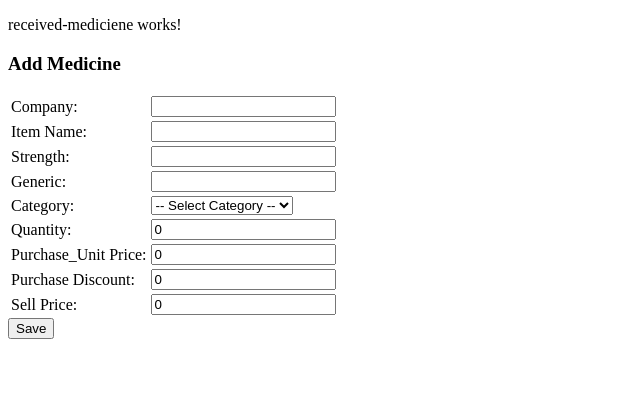
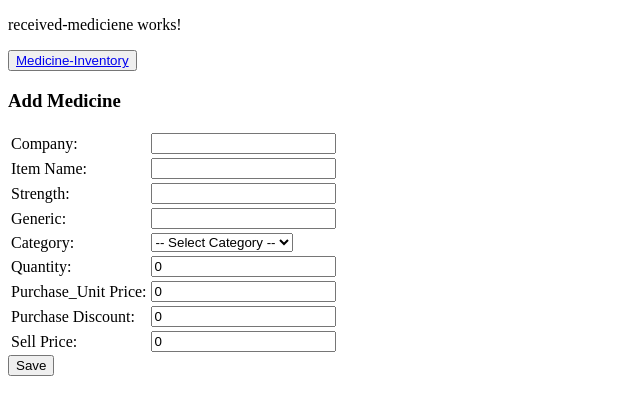
Before and after one commit to OmarFaruq97/pharmacy_management_system, an Angular app in the folder pharmacy_management_frontend/: page /receive-med in a window 1280 px wide. Shown: the top 414 px of the page, without its empty margins (0-640 px from the left). Built offline with nearby package versions, Linux system fonts and the light colour scheme.

Commit message:
update project
must read before coding.

```diff
--- a/pharmacy_management_frontend/src/app/core/inventory.service.ts
+++ b/pharmacy_management_frontend/src/app/core/inventory.service.ts
@@ -23,9 +23,10 @@ export class InventoryService {
   deleteMedicineByNameAndStrength(name: string, strength: string): Observable<any> {
   const cleanName = name.trim();
   const cleanStrength = strength.trim();
-  return this.http.delete(`${this.api}/delete-by-name-and-strength?name=${cleanName}&strength=${cleanStrength}`);
+  return this.http.delete(`${this.api}
+    /delete-by-name-and-strength
+    ?name=${cleanName}&strength=${cleanStrength}`);
 }
-
 
   updateByNameAndStrength(name: string, strength: string, updatedData: any): Observable<any> {
     return this.http.put(`${this.api}
--- a/pharmacy_management_frontend/src/app/inventory/inventory.component.html
+++ b/pharmacy_management_frontend/src/app/inventory/inventory.component.html
@@ -1,4 +1,5 @@
 <p>inventory works!</p>
+<a href="receive-med" class="btn btn-primary">Reveive-Medicine</a>
 <h3>Inventory</h3>
 <table border="1">
   <thead>
--- a/pharmacy_management_frontend/src/app/received-mediciene/received-mediciene.component.html
+++ b/pharmacy_management_frontend/src/app/received-mediciene/received-mediciene.component.html
@@ -1,4 +1,7 @@
 <p>received-mediciene works!</p>
+<button>
+    <a href="inventory" class="btn btn-primary">Medicine-Inventory</a>
+</button>
 <h3>Add Medicine</h3>
 <form #form="ngForm" (ngSubmit)="onSubmit(form)">
   <table>
--- a/pharmacy_management_frontend/src/app/received-mediciene/received-mediciene.component.ts
+++ b/pharmacy_management_frontend/src/app/received-mediciene/received-mediciene.component.ts
@@ -27,7 +27,6 @@ export class ReceivedMedicieneComponent {
   onSubmit(form: NgForm) {
     this.medicine.netPurchasePrice = this.medicine.unitPrice - this.medicine.purchaseDiscount;
 
-
     this.inventoryService.addMedicine(this.medicine).subscribe({
       next: (res) => {
         alert('Medicine added!');
```
